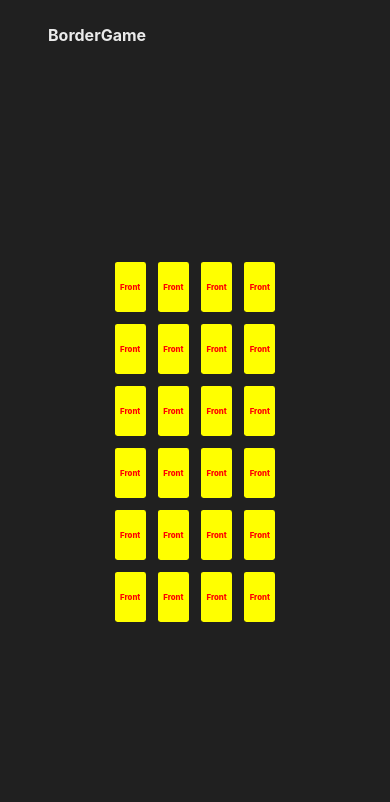
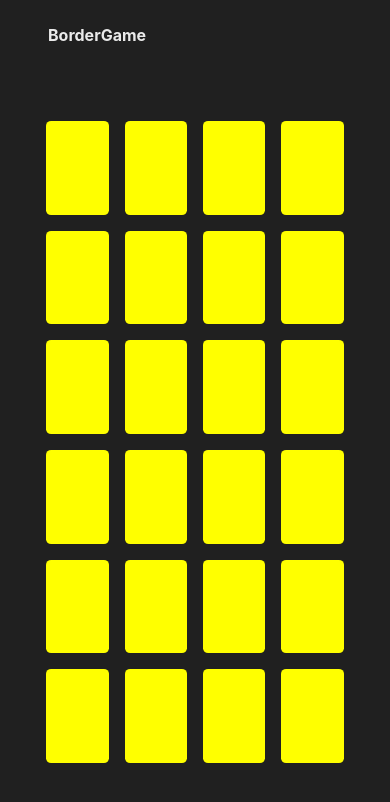
Before and after one commit to yyb02006/Boardgame, a React (Create React App) app: page /card-flipper in a window 390 px wide. Both pictures are taken after a click on the button "24". Shown: the top 802 px of the page. Built offline with nearby package versions, Linux system fonts and the light colour scheme.

Commit message:
반응형에서 카드 크기 수정, 카드 비율 수정

```diff
--- a/src/routes/CardFlipper.tsx
+++ b/src/routes/CardFlipper.tsx
@@ -86,13 +86,14 @@ const CardStyle = styled.div`
 `;
 
 const CardWrapper = styled.div`
+	width: 7vw;
 	display: flex;
 	justify-content: center;
 	align-items: center;
 	position: relative;
 	border-radius: ${cardOptions.borderRadius};
 	cursor: pointer;
-	aspect-ratio: 1/1.6;
+	aspect-ratio: 1/1.5;
 	& .InnerShadow,
 	.OuterShadow {
 		${fullWidthHeight}
@@ -113,6 +114,12 @@ const CardWrapper = styled.div`
 			filter: drop-shadow(0px 0px 12px #4444dd);
 		}
 	}
+	@media screen and (max-width: 1024px) {
+		width: 13vw;
+	}
+	@media screen and (max-width: 640px) {
+		width: 16vw;
+	}
 `;
 
 const GameBoardLayout = styled.section<GameBoardLayoutProps>`
@@ -123,16 +130,13 @@ const GameBoardLayout = styled.section<GameBoardLayoutProps>`
 	place-content: center center;
 	place-items: center center;
 	gap: 24px;
-	${CardWrapper} {
-		width: 8vw;
-	}
 	@media screen and (max-width: 1024px) {
 		${(props) => createGridAutoTemplate(props.$cardLayout.md)}
 		gap: 18px;
 	}
 	@media screen and (max-width: 640px) {
 		${(props) => createGridAutoTemplate(props.$cardLayout.sm)}
-		gap: 12px;
+		gap: 16px;
 	}
 `;
 
@@ -353,7 +357,7 @@ const Card = ({ cardId, order, isFlipped }: CardProps) => {
 			<div className="OuterShadow" />
 			<CardStyle ref={cardRef}>
 				<div className="Reverse">{cardId + 1}</div>
-				<div className="Forward">Front</div>
+				<div className="Forward"></div>
 			</CardStyle>
 		</CardWrapper>
 	);
```
